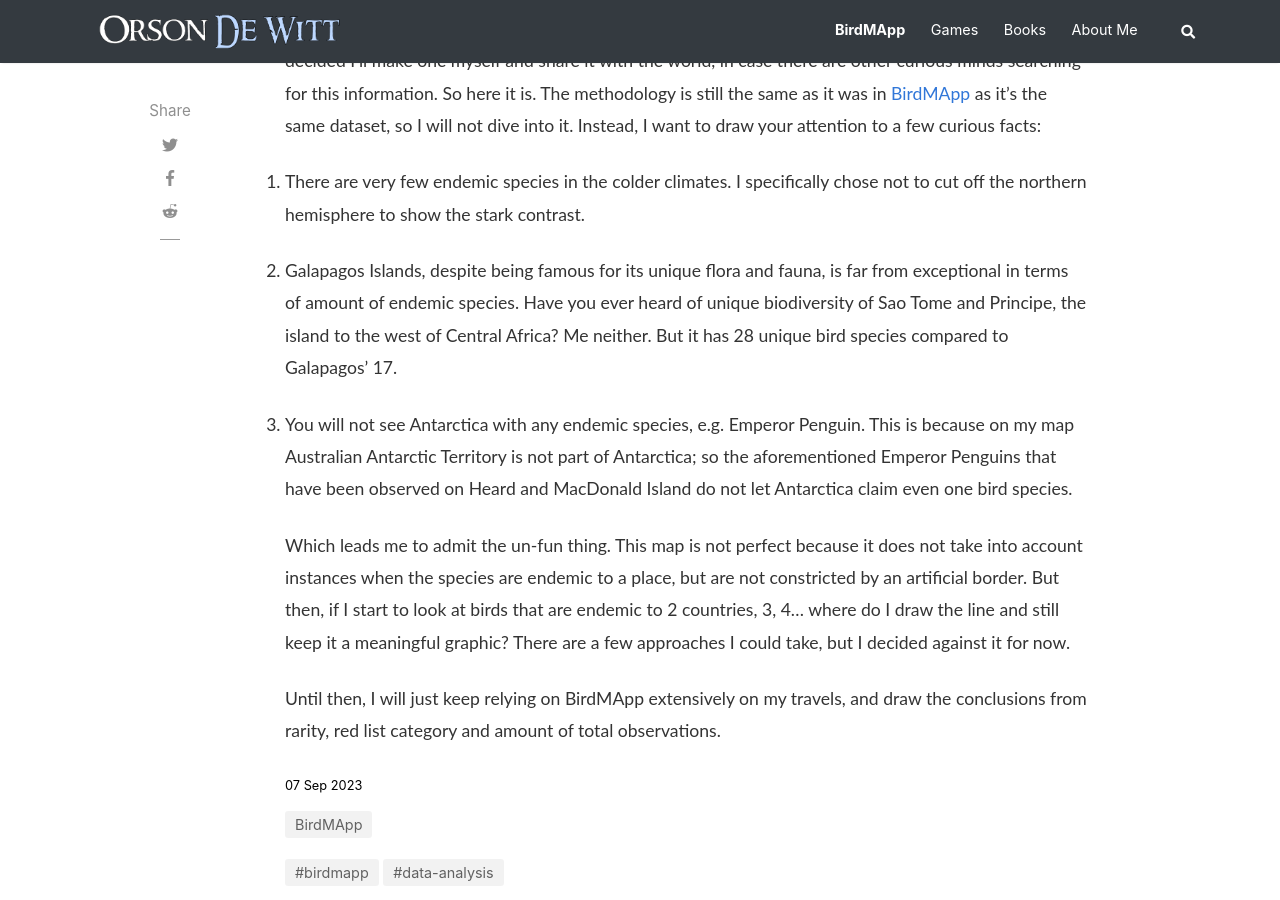
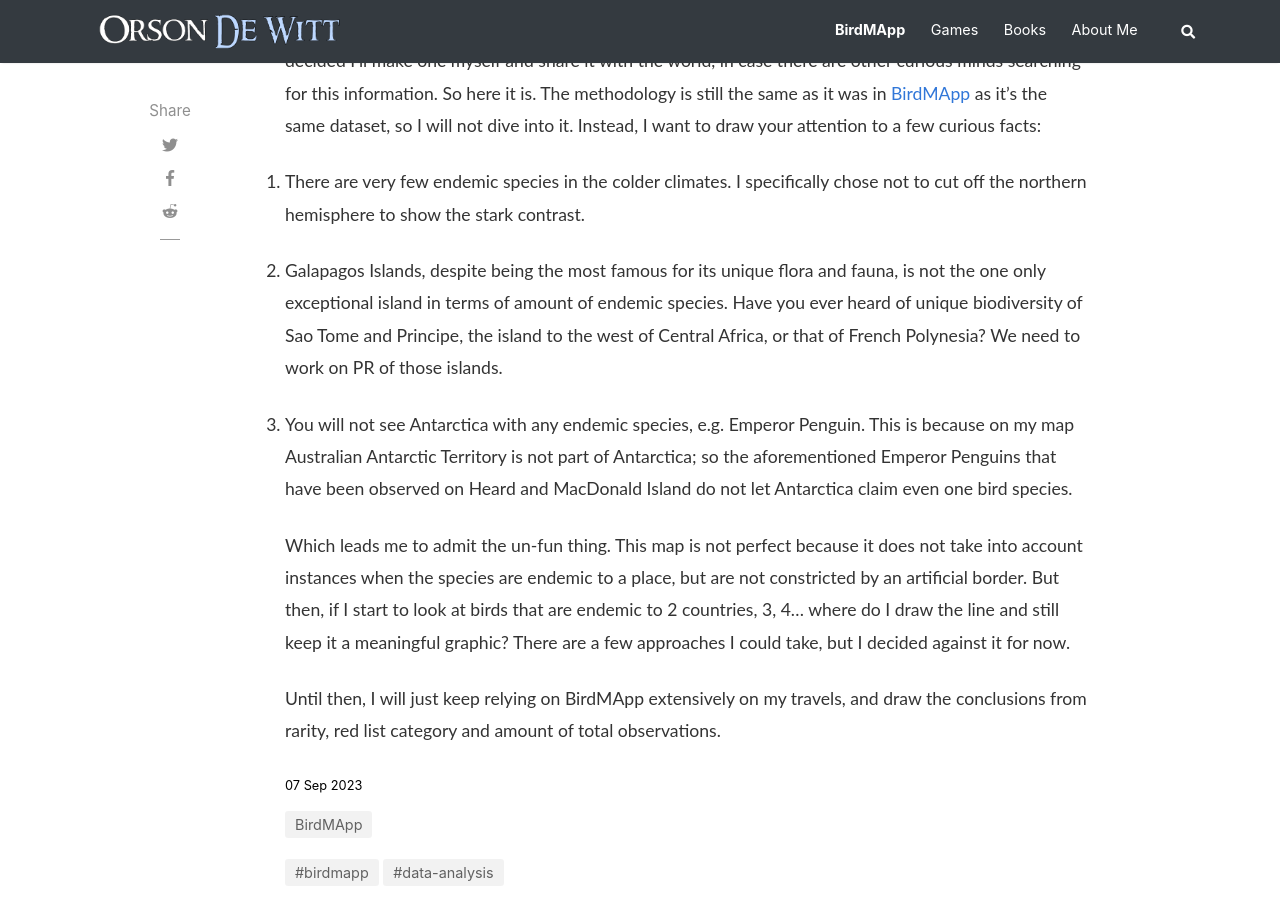
Before and after one commit to OrsonDWitt/OrsonDWitt.github.io, a Jekyll site: the page built from _posts/2023-09-07-endemic-species-around-the-world.md, in a window 1280 px wide and 900 px high, scrolled down 998 px. Built offline with Jekyll 4.4.1, drawn with Linux system fonts in a browser that asks for light colours; nearby versions of some CDN libraries; comment, search, counter and statistics services are not loaded.

Commit message:
Update 2023-09-07-endemic-species-around-the-world.md

```diff
--- a/_posts/2023-09-07-endemic-species-around-the-world.md
+++ b/_posts/2023-09-07-endemic-species-around-the-world.md
@@ -14,7 +14,7 @@
 
 1. There are very few endemic species in the colder climates. I specifically chose not to cut off the northern hemisphere to show the stark contrast.
 
-2. Galapagos Islands, despite being famous for its unique flora and fauna, is far from exceptional in terms of amount of endemic species. Have you ever heard of unique biodiversity of Sao Tome and Principe, the island to the west of Central Africa? Me neither. But it has 28 unique bird species compared to Galapagos' 17.
+2. Galapagos Islands, despite being the most famous for its unique flora and fauna, is not the one only exceptional island in terms of amount of endemic species. Have you ever heard of unique biodiversity of Sao Tome and Principe, the island to the west of Central Africa, or that of French Polynesia? We need to work on PR of those islands.
 
 3. You will not see Antarctica with any endemic species, e.g. Emperor Penguin. This is because on my map Australian Antarctic Territory is not part of Antarctica; so the aforementioned Emperor Penguins that have been observed on Heard and MacDonald Island do not let Antarctica claim even one bird species.
 
```
